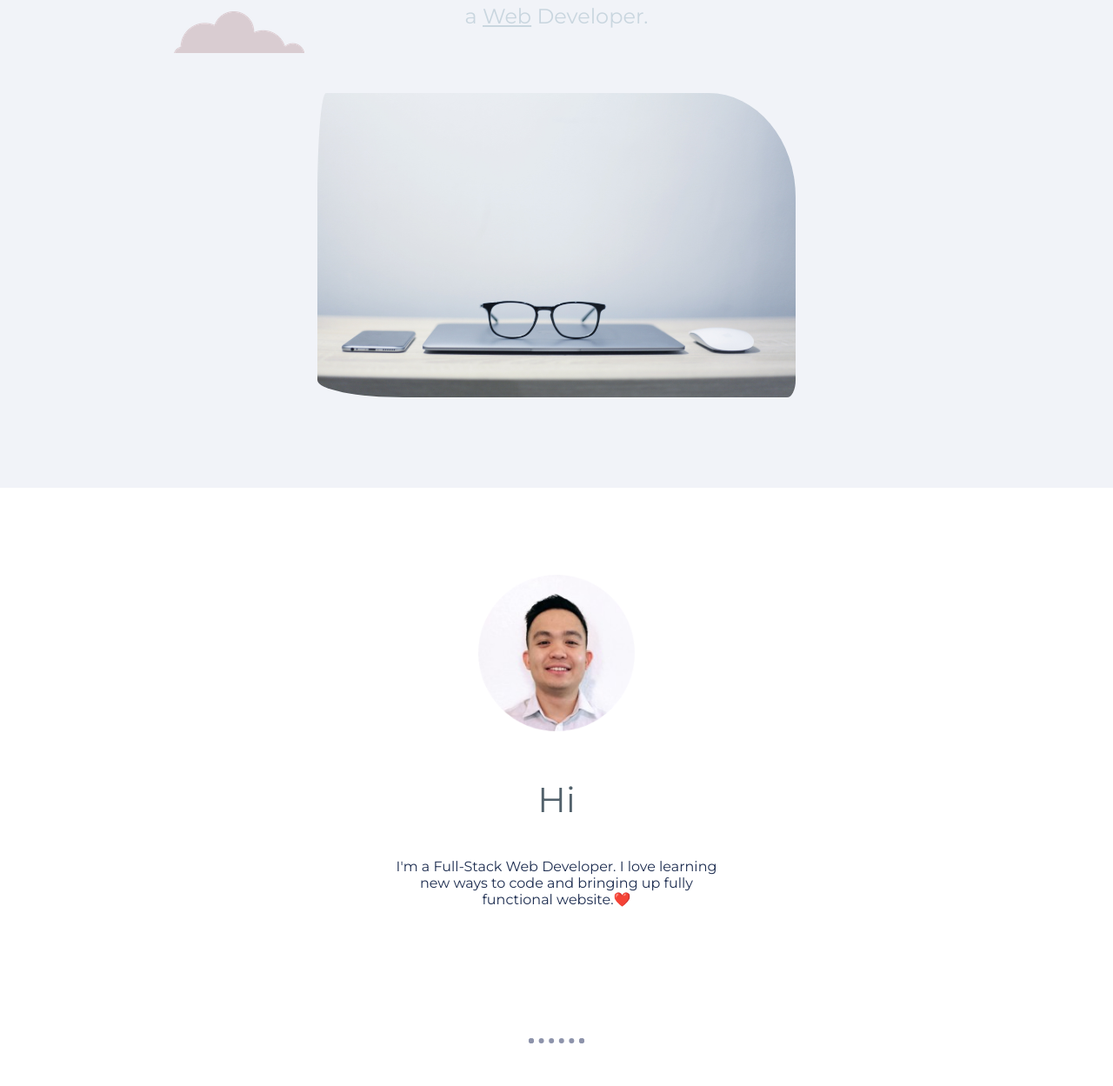
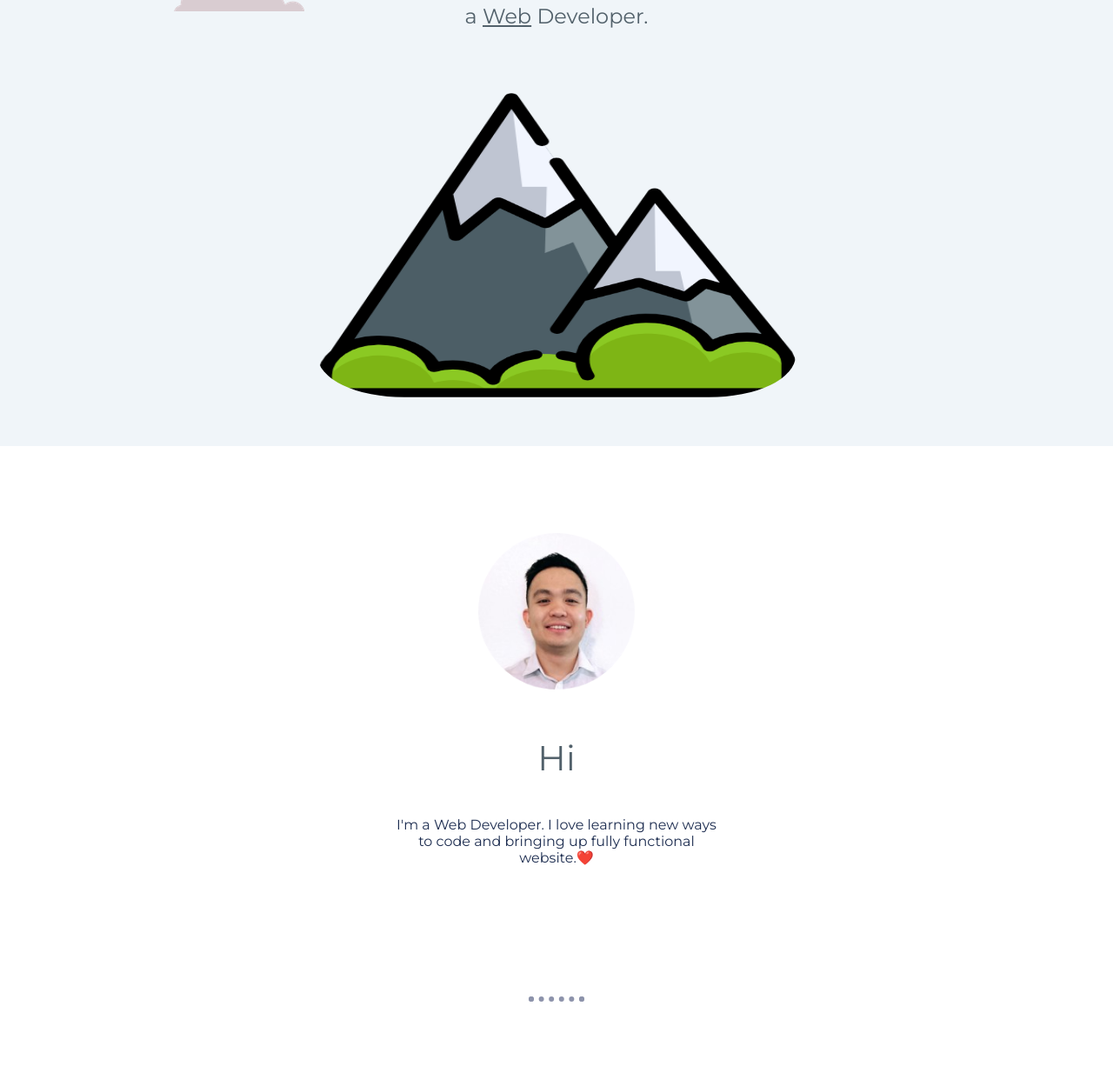
Before and after one commit to maiyopabz/Personal-site, a website: page index.html in a window 1280 px wide. Shown: the part 302-1551 px from the top of the page at 87% size. Drawn offline with Linux system fonts and the light colour scheme.

Commit message:
Change primary img

```diff
--- a/css/styles.css
+++ b/css/styles.css
@@ -55,13 +55,13 @@ a{
   }
 
 .top-paragraph {
-    color: #c9d6df;
+    color: #52616b;
     font-family: 'Montserrat', sans-serif;
     font-size: x-large;
 }
 
 .top-container {
-    background-color: #f1f3f8;
+    background-color: #f0f5f9;
     position: relative;
     padding-top: 100px;
 
@@ -108,8 +108,8 @@ a{
     position: relative;
     width: 34.375rem;
     height: 21.875rem;
-    padding-bottom: 6.25rem;
-    border-radius: 10px 100px / 120px;
+    padding-bottom: 3.25rem;
+    border-radius: 100px;
 }
 
 .profile {
--- a/index.html
+++ b/index.html
@@ -17,7 +17,7 @@
         <h1> I'm Maiyo</h1>
         <p class="top-paragraph"> a <span class="web">Web</span> Developer.</p>
         <img class="bottom-cloud" src="images/cloud.png" alt="cloud-img">
-        <img class="primary" src="images/primary.jpg" alt="cloud-img">
+        <img class="primary" src="images/mountain2.png" alt="cloud-img">
 
     </div>
 
@@ -26,7 +26,7 @@
         <div class="profile">
           <img class="top-primary" src="/images/circle-maiyo.png" alt="primary-img">
           <h2>Hi</h2>
-          <p class="intro">I'm a Full-Stack Web Developer. I love learning new ways to code and bringing up fully functional website.❤️</p>
+          <p class="intro">I'm a Web Developer. I love learning new ways to code and bringing up fully functional website.❤️</p>
         </div>
 
         <hr>
@@ -61,7 +61,7 @@
 
 
       <div class="bottom-container">
-        <a class="footer-link" href="www.linkedin.com/in/maiyo">LinkedIn</a>
+        <a class="footer-link" href="https://www.linkedin.com/in/maiyo-pabroquez-5b8864161/">LinkedIn</a>
         <a class="footer-link" href="https://github.com/maiyopabz/">Github</a>
         <p class="copyright">© 2020 Maiyo Pabroquez.</p>
       </div>
```
Also changed, not shown: images/mountain2.png (added), images/moutain2.jpg (added), 2 other files.
